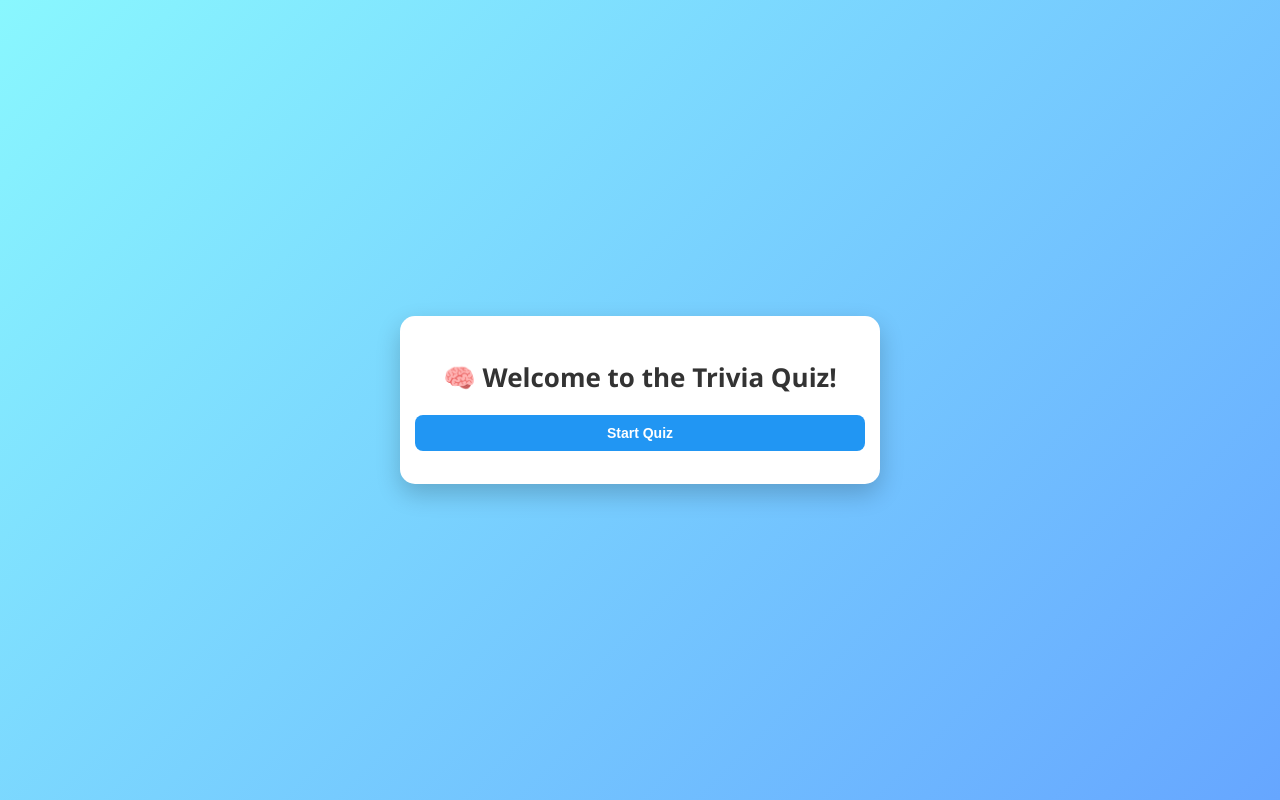
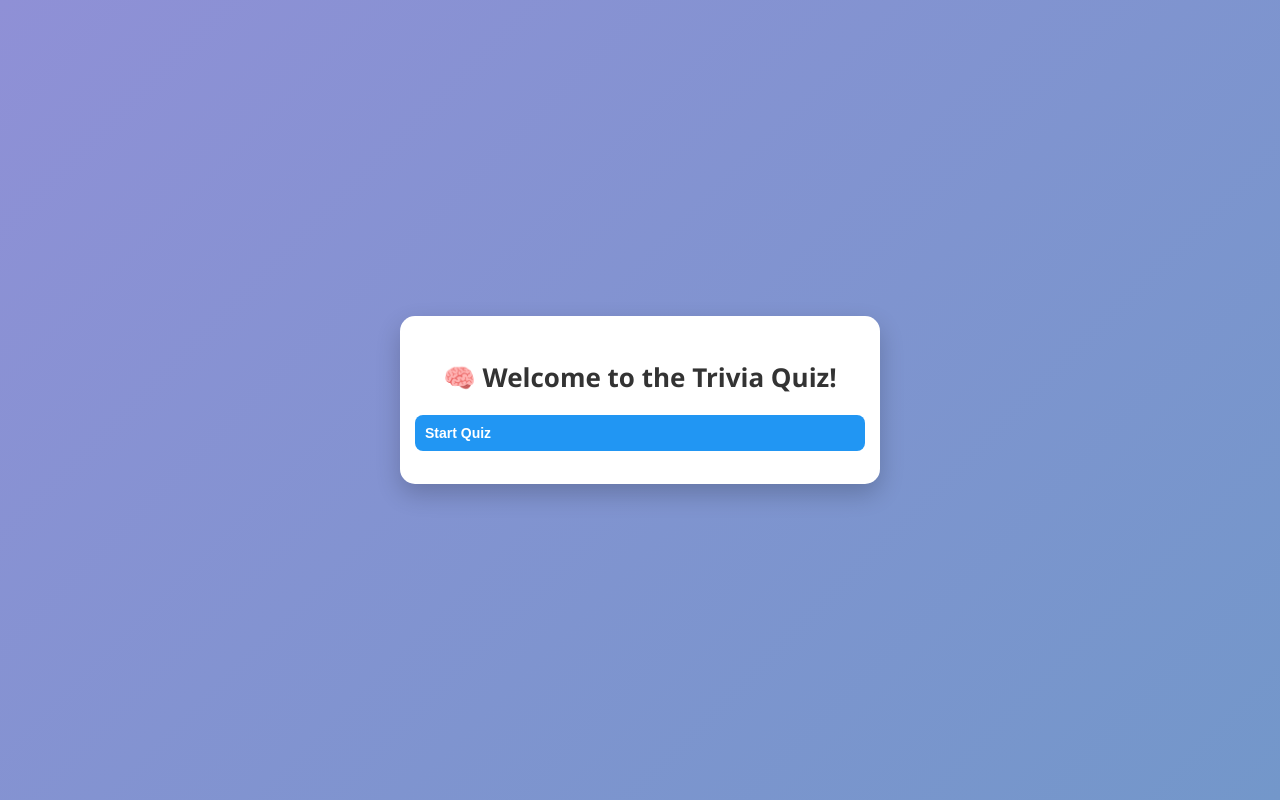
Before and after one commit to sarapojaku/Fun_Quiz, a plain HTML site: page index.html in a window 1280 px wide. Drawn offline with Linux system fonts and the light colour scheme.

Commit message:
Update styles.css

```diff
--- a/styles.css
+++ b/styles.css
@@ -5,7 +5,8 @@ body {
   justify-content: center;
   align-items: center;
   min-height: 100vh;
-  background: linear-gradient(135deg, #89f7fe 0%, #66a6ff 100%);
+  /* background: linear-gradient(135deg, #89f7fe 0%, #66a6ff 100%); */
+  background: linear-gradient(135deg, #8f90d6 0%, #7397ca 100%);
   margin: 0;
   padding: 0 20px;
 }
@@ -28,7 +29,7 @@ h2 {
 
 /* ===== Answer Buttons ===== */
 .btn {
-  display: block;
+  display: flex;
   width: 100%;
   padding: 10px;
   margin: 8px 0;
```
